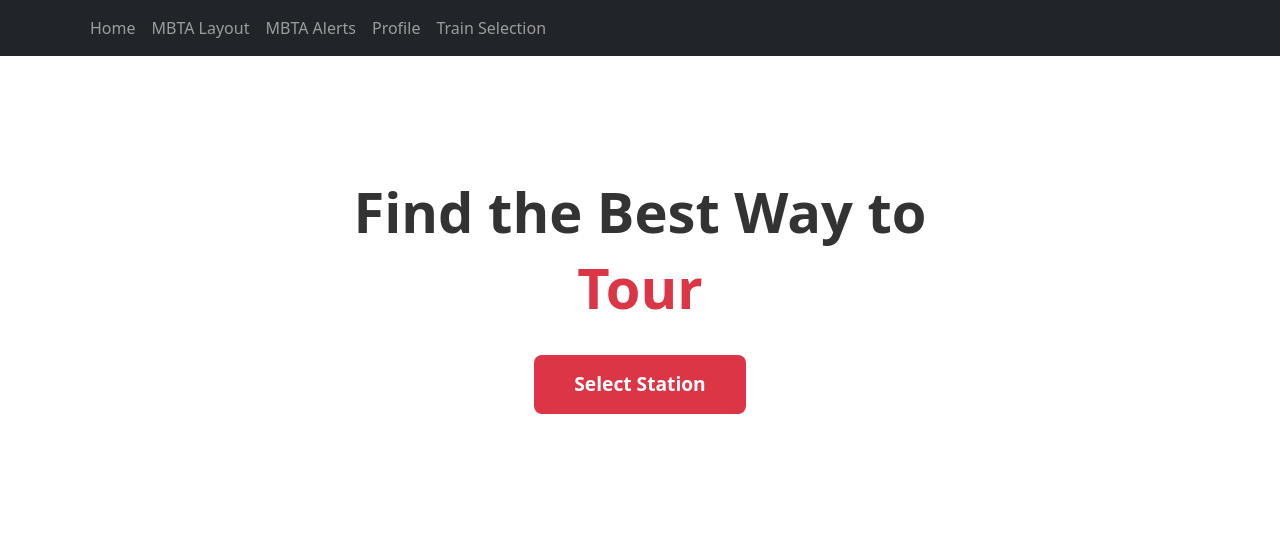
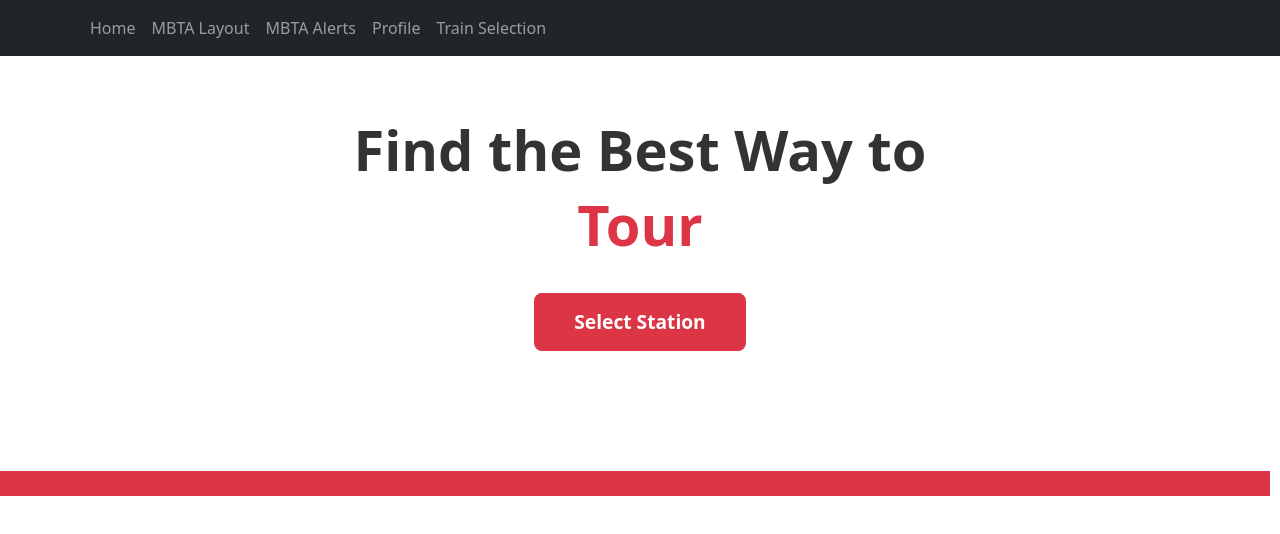
Before and after one commit to Carlivats/CSC300, a React (Create React App) app in the folder frontend/: page /hero in a window 1280 px wide. Shown: the top 534 px of the page. Built offline with nearby package versions, Linux system fonts and the light colour scheme.

Commit message:
Added Changing Color Line

```diff
--- a/frontend/src/components/Hero.js
+++ b/frontend/src/components/Hero.js
@@ -1,12 +1,19 @@
-import React from "react";
+import React, { useState } from "react";
 import "../css/hero.css";
 
 const Hero = () => {
+    const colors = ['#dc3545', '#28a745', '#007bff', '#fd7e14'];
+    const [colorIndex, setColorIndex] = useState(0);
+
+    const changeColor = () => {
+        setColorIndex((prevIndex) => (prevIndex + 1) % colors.length);
+    };
+
     return (
         <div className="hero-container">
             <h1 className="hero-title">Find the Best Way to</h1>
             <h1 className="hero-title-animated">
-                <div className="hero-words">
+                <div className="hero-words" style={{ color: colors[colorIndex] }}>
                     <span>Travel</span>
                     <span>Commute</span>
                     <span>Tour</span>
@@ -14,7 +21,19 @@ const Hero = () => {
                     <span>Travel</span>
                 </div>
             </h1>
-            <button className="hero-button">Select Station</button>
+            <button
+                className="hero-button"
+                style={{ backgroundColor: colors[colorIndex] }}
+                onClick={changeColor}
+            >
+                Select Station
+            </button>
+
+            <div
+                className="color-line"
+                style={{ backgroundColor: colors[colorIndex] }}
+                onClick={changeColor}
+            />
         </div>
     );
 };
--- a/frontend/src/css/hero.css
+++ b/frontend/src/css/hero.css
@@ -3,7 +3,7 @@
   flex-direction: column;
   align-items: center;
   justify-content: center;
-  min-height: 60vh;
+  min-height: 50vh;
   text-align: center;
   padding: 20px;
 }
@@ -28,7 +28,7 @@
 .hero-words {
   display: flex;
   flex-direction: column;
-  animation: slide-up 22s infinite, color-change 22s infinite;
+  animation: slide-up 22s infinite;
 }
 
 .hero-words span {
@@ -58,13 +58,13 @@
 
 @keyframes color-change {
   0%, 51% {
-    color: #dc3545;
+    color: inherit;
   }
   52%, 99% {
     color: #333;
   }
   100% {
-    color: #dc3545;
+    color: inherit;
   }
 }
 
@@ -83,3 +83,13 @@
 .hero-button:hover {
   background-color: #a52834;
 }
+
+.color-line {
+  width: 100vw;
+  height: 25px;
+  margin-top: 120px;
+  margin-bottom: -100px;
+  margin-left: calc(-50vw + 50%);
+  cursor: pointer;
+  transition: background-color 0.3s ease;
+}
--- a/frontend/src/pages/MBTALayoutPage.js
+++ b/frontend/src/pages/MBTALayoutPage.js
@@ -48,19 +48,8 @@ const MBTALayoutPage = () => {
     fetchRouteShape();
   }, [selectedLine]);
 
-  // Set background color using inline style to ensure it takes precedence
-  const bgStyle = {
-    backgroundColor: selectedLine === 'Red' ? '#da291c' :
-                     selectedLine === 'Blue' ? '#003da5' :
-                     selectedLine === 'Orange' ? '#ed8b00' :
-                     (selectedLine === 'Green' || selectedLine.startsWith('Green')) ? '#00843d' :
-                     '#ffffff',
-    minHeight: '100vh',
-    transition: 'background-color 0.3s ease'
-  };
-
   return (
-    <div style={bgStyle}>
+    <div>
       <Alerts />
       <Hero />
       <Container fluid className="p-3">
```
